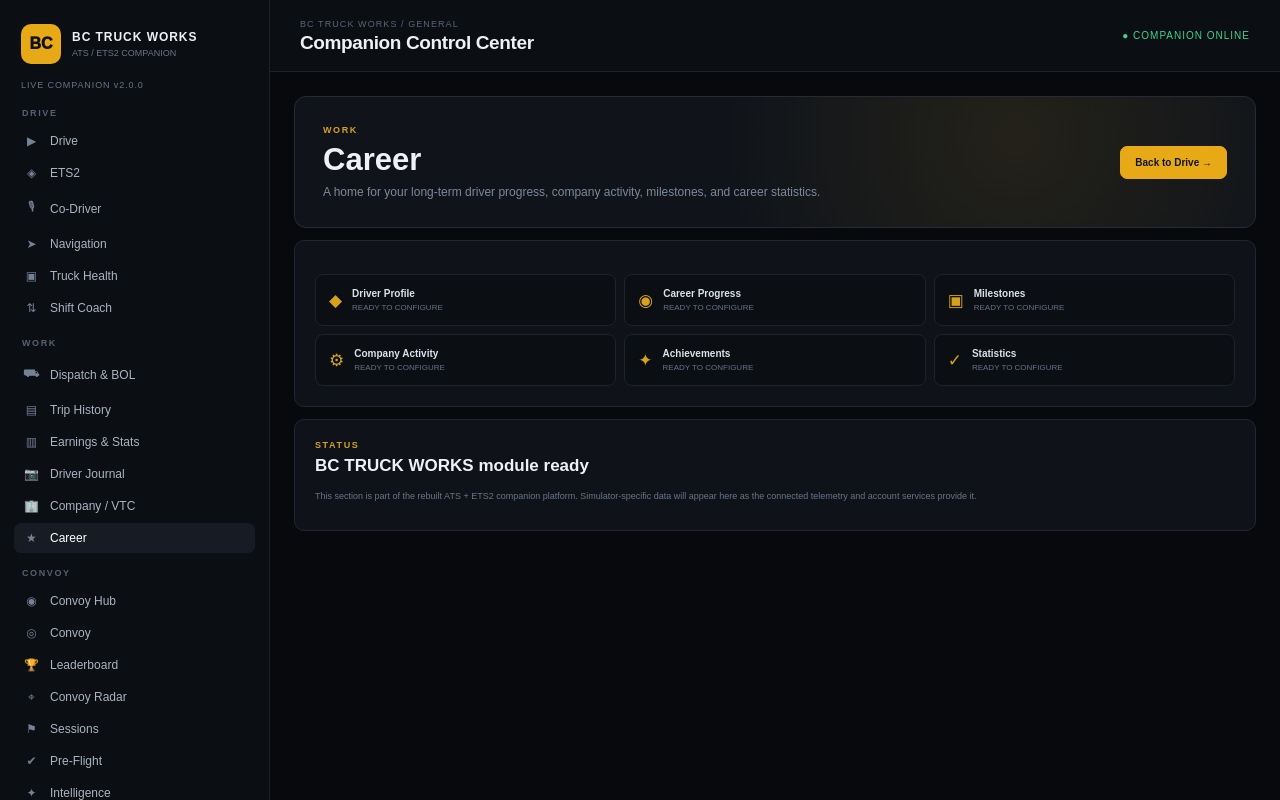
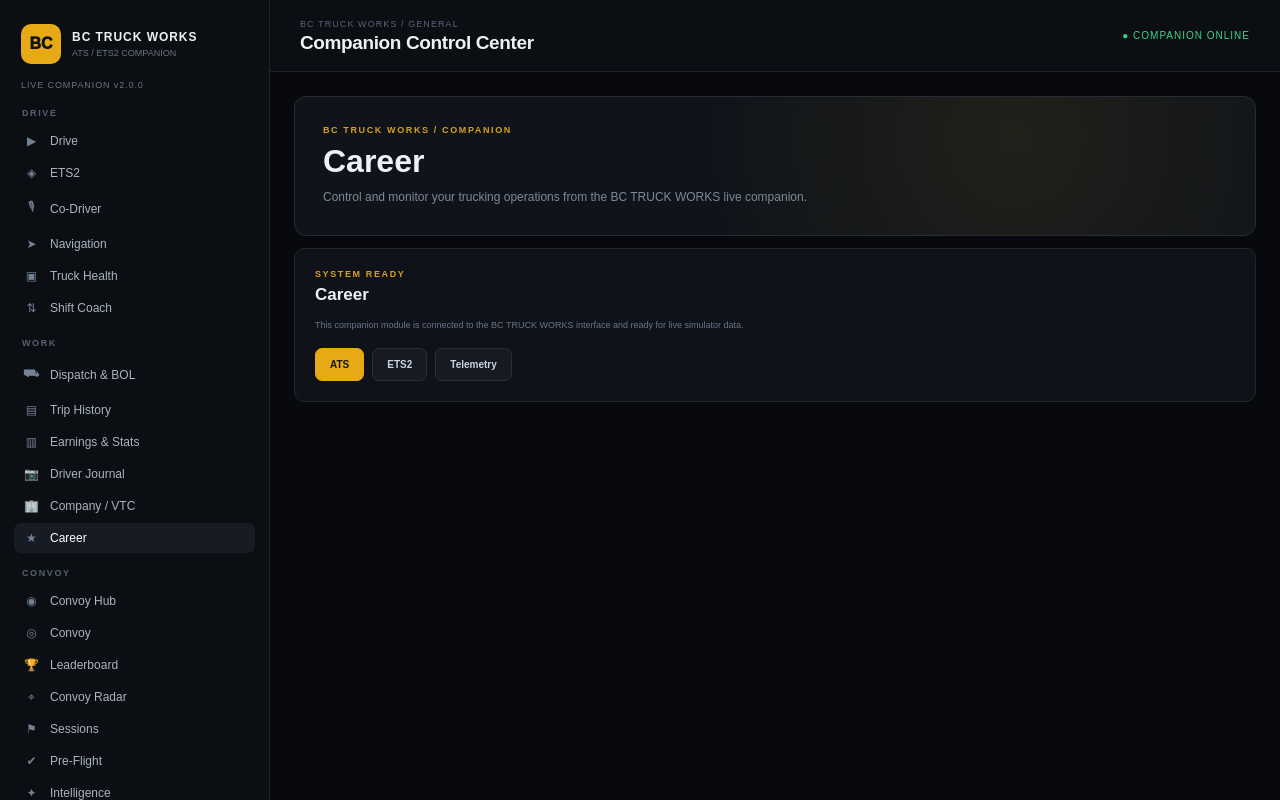
Before and after one commit to dospatch/truckWorks, a Next.js app in the folder apps/web/: page /companion/career in a window 1280 px wide. Built offline with nearby package versions, Linux system fonts and the light colour scheme.

Commit message:
Fix Career companion page build

```diff
--- a/apps/web/app/companion/career/page.tsx
+++ b/apps/web/app/companion/career/page.tsx
@@ -1,5 +1,9 @@
-import { CompanionModule } from "../../components/CompanionModule";
+import Link from "next/link";
+import { CompanionShell } from "../../components/CompanionShell";
 
-export default function Page(){
-  return <CompanionModule eyebrow="WORK" title="Career" description="A home for your long-term driver progress, company activity, milestones, and career statistics." items={["Driver Profile","Career Progress","Milestones","Company Activity","Achievements","Statistics"]} />;
+export default function Page() {
+  return <CompanionShell game="GENERAL"><div className="companion-content">
+    <div className="tool-page-hero"><div className="eyebrow">BC TRUCK WORKS / COMPANION</div><h2>Career</h2><p>Control and monitor your trucking operations from the BC TRUCK WORKS live companion.</p></div>
+    <section className="panel"><div className="eyebrow">SYSTEM READY</div><h3>Career</h3><p className="muted">This companion module is connected to the BC TRUCK WORKS interface and ready for live simulator data.</p><div className="tool-page-actions"><Link className="panel-button" href="/ats">ATS</Link><Link className="panel-button secondary" href="/ets2">ETS2</Link><Link className="panel-button secondary" href="/dashboard/telemetry">Telemetry</Link></div></section>
+  </div></CompanionShell>;
 }
```
